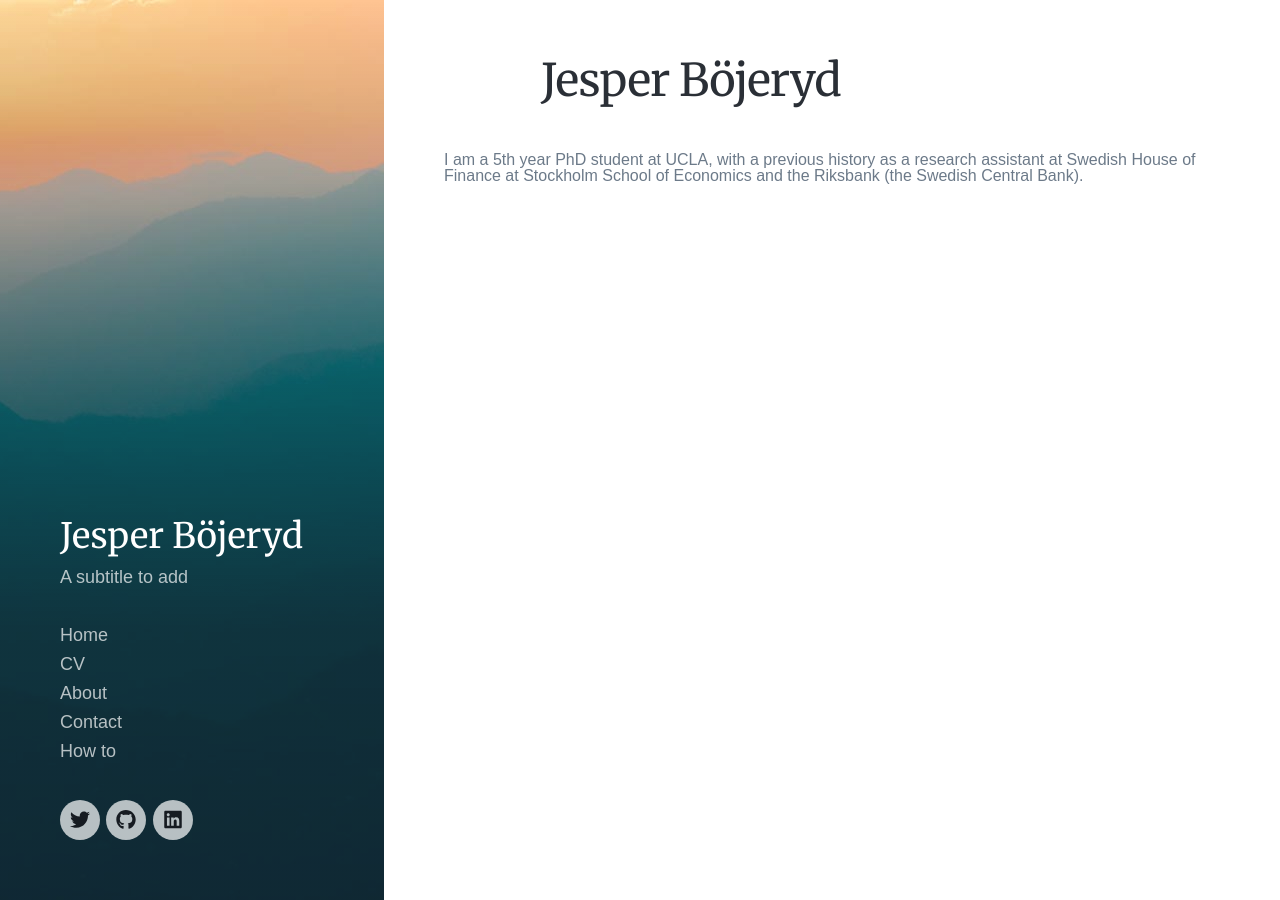
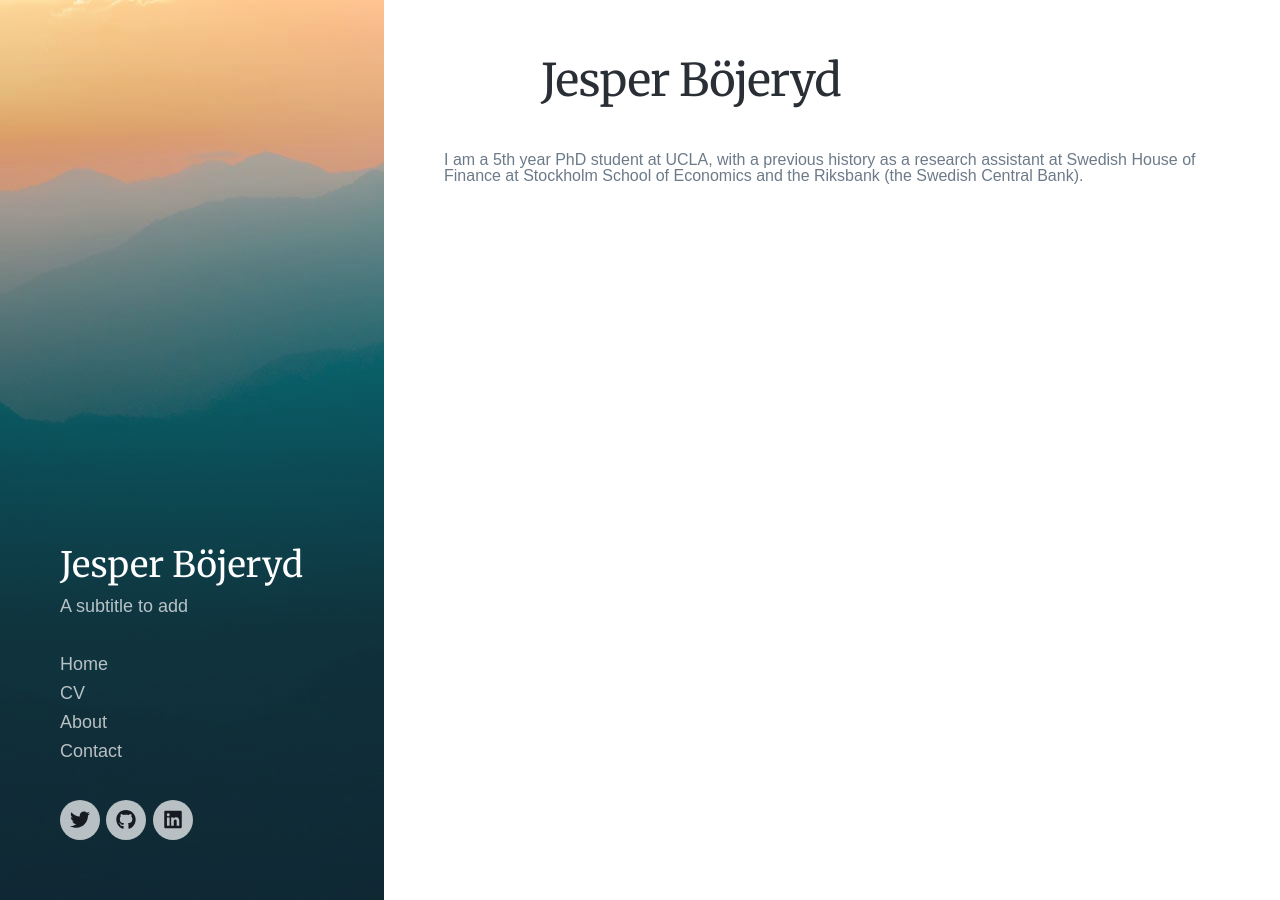
Before and after one commit to bojeryd91/bojeryd91.github.io, a Jekyll site: the page built from index.md, in a window 1280 px wide and 900 px high. Built offline with Jekyll 4.4.1, drawn with Linux system fonts in a browser that asks for light colours; nearby versions of some CDN libraries; some web fonts are replaced.

Commit message:
Update settings.yml

```diff
--- a/_data/settings.yml
+++ b/_data/settings.yml
@@ -18,8 +18,6 @@ menu_settings:
       url: '/about'
     - title: 'Contact'
       url: '/contact'
-    - title: 'How to'
-      url: '/how_to/'
 
 grid_settings:
   grid_spacing: 10
```
